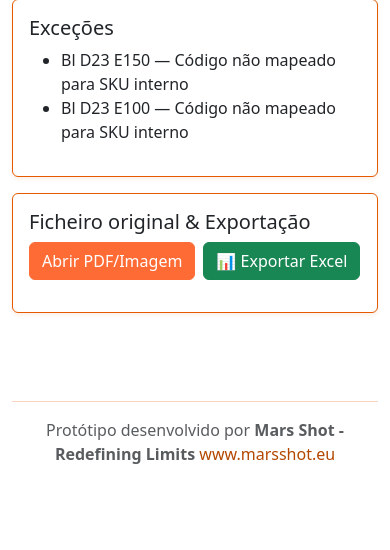
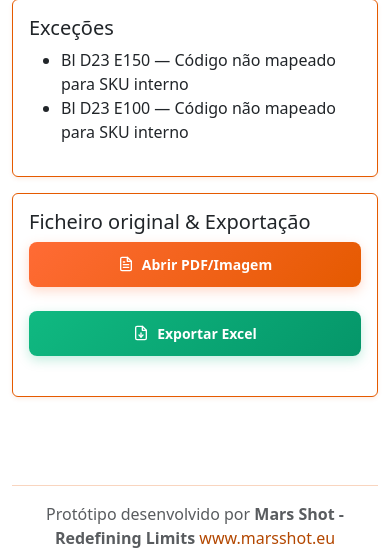
Before and after one commit to bernardo-marsshot/Colmol, a Django app: page /inbound/1/ in a window 390 px wide. Shown: the part 747-1297 px from the top of the page. Before the commit the page ends 1211 px from the top, so only its background shows below. Run offline with Django 5.2, Linux system fonts and the light colour scheme; data comes from the database, SQL or seed files in the repository.

Commit message:
Update button styles and add icons for improved user experience
Introduce modern button styles inspired by Bizneo, including primary and success variants, with integrated SVG icons and responsive adjustments across templates.

Replit-Commit-Author: Agent
Replit-Commit-Session-Id: a22c694e-5827-4bd3-a661-e7591e9eeaa1
Replit-Commit-Checkpoint-Type: full_checkpoint
Replit-Commit-Screenshot-Url: https://storage.googleapis.com/screenshot-production-us-central1/ded4662a-0092-48bc-9710-6cd245f7f229/a22c694e-5827-4bd3-a661-e7591e9eeaa1/zGRoJm5

```diff
--- a/templates/base.html
+++ b/templates/base.html
@@ -72,6 +72,85 @@
       border-color: #993300;
     }
 
+    /* Botões estilo Bizneo modernos */
+    .btn-bizneo-primary {
+      background: linear-gradient(135deg, #FF6B35 0%, #e55a00 100%);
+      border: none;
+      border-radius: 8px;
+      padding: 12px 20px;
+      color: white;
+      font-size: 14px;
+      font-weight: 600;
+      cursor: pointer;
+      transition: all 0.2s ease;
+      text-decoration: none;
+      display: inline-flex;
+      align-items: center;
+      gap: 8px;
+      box-shadow: 0 4px 12px rgba(255, 107, 53, 0.25);
+      position: relative;
+      overflow: hidden;
+    }
+
+    .btn-bizneo-primary:hover {
+      background: linear-gradient(135deg, #e55a00 0%, #cc4400 100%);
+      transform: translateY(-1px);
+      box-shadow: 0 6px 20px rgba(255, 107, 53, 0.35);
+      color: white;
+      text-decoration: none;
+    }
+
+    .btn-bizneo-primary:active {
+      transform: translateY(0);
+      box-shadow: 0 2px 8px rgba(255, 107, 53, 0.3);
+    }
+
+    .btn-bizneo-success {
+      background: linear-gradient(135deg, #10b981 0%, #059669 100%);
+      border: none;
+      border-radius: 8px;
+      padding: 12px 20px;
+      color: white;
+      font-size: 14px;
+      font-weight: 600;
+      cursor: pointer;
+      transition: all 0.2s ease;
+      text-decoration: none;
+      display: inline-flex;
+      align-items: center;
+      gap: 8px;
+      box-shadow: 0 4px 12px rgba(16, 185, 129, 0.25);
+    }
+
+    .btn-bizneo-success:hover {
+      background: linear-gradient(135deg, #059669 0%, #047857 100%);
+      transform: translateY(-1px);
+      box-shadow: 0 6px 20px rgba(16, 185, 129, 0.35);
+      color: white;
+      text-decoration: none;
+    }
+
+    .btn-bizneo-success:active {
+      transform: translateY(0);
+      box-shadow: 0 2px 8px rgba(16, 185, 129, 0.3);
+    }
+
+    /* Ícones SVG nos botões */
+    .btn-bizneo-primary svg,
+    .btn-bizneo-success svg {
+      flex-shrink: 0;
+    }
+
+    /* Responsividade dos botões */
+    @media (max-width: 768px) {
+      .btn-bizneo-primary,
+      .btn-bizneo-success {
+        width: 100%;
+        justify-content: center;
+        margin-bottom: 8px;
+      }
+    }
+
     .border-secondary {
       border-color: #e55a00 !important;
     }
--- a/templates/inbound_detail.html
+++ b/templates/inbound_detail.html
@@ -77,9 +77,26 @@
 
 <div class="card p-3 mt-3">
   <h5>Ficheiro original & Exportação</h5>
-  <div class="d-flex gap-2 mb-3">
-    <a class="btn text-white" style="background-color: #FF6B35; border-color: #FF6B35;" href="{{ inbound.file.url }}" target="_blank">Abrir PDF/Imagem</a>
-    <a class="btn btn-success" href="{% url 'export_excel' inbound.pk %}">📊 Exportar Excel</a>
+  <div class="d-flex gap-3 mb-3 flex-wrap">
+    <a class="btn-bizneo-primary" href="{{ inbound.file.url }}" target="_blank">
+      <svg width="16" height="16" viewBox="0 0 24 24" fill="none" xmlns="http://www.w3.org/2000/svg">
+        <path d="M14 2H6a2 2 0 0 0-2 2v16a2 2 0 0 0 2 2h12a2 2 0 0 0 2-2V8z" stroke="currentColor" stroke-width="2" stroke-linecap="round" stroke-linejoin="round"/>
+        <polyline points="14,2 14,8 20,8" stroke="currentColor" stroke-width="2" stroke-linecap="round" stroke-linejoin="round"/>
+        <line x1="16" y1="13" x2="8" y2="13" stroke="currentColor" stroke-width="2" stroke-linecap="round" stroke-linejoin="round"/>
+        <line x1="16" y1="17" x2="8" y2="17" stroke="currentColor" stroke-width="2" stroke-linecap="round" stroke-linejoin="round"/>
+        <polyline points="10,9 9,9 8,9" stroke="currentColor" stroke-width="2" stroke-linecap="round" stroke-linejoin="round"/>
+      </svg>
+      Abrir PDF/Imagem
+    </a>
+    <a class="btn-bizneo-success" href="{% url 'export_excel' inbound.pk %}">
+      <svg width="16" height="16" viewBox="0 0 24 24" fill="none" xmlns="http://www.w3.org/2000/svg">
+        <path d="M14 2H6a2 2 0 0 0-2 2v16a2 2 0 0 0 2 2h12a2 2 0 0 0 2-2V8z" stroke="currentColor" stroke-width="2" stroke-linecap="round" stroke-linejoin="round"/>
+        <polyline points="14,2 14,8 20,8" stroke="currentColor" stroke-width="2" stroke-linecap="round" stroke-linejoin="round"/>
+        <line x1="12" y1="18" x2="12" y2="12" stroke="currentColor" stroke-width="2" stroke-linecap="round" stroke-linejoin="round"/>
+        <polyline points="9,15 12,18 15,15" stroke="currentColor" stroke-width="2" stroke-linecap="round" stroke-linejoin="round"/>
+      </svg>
+      Exportar Excel
+    </a>
   </div>
 
   {% if inbound.parsed_payload.numero_requisicao %}
```
Also changed, not shown: templates/upload.html (+8 -1 lines), 1 other file.
